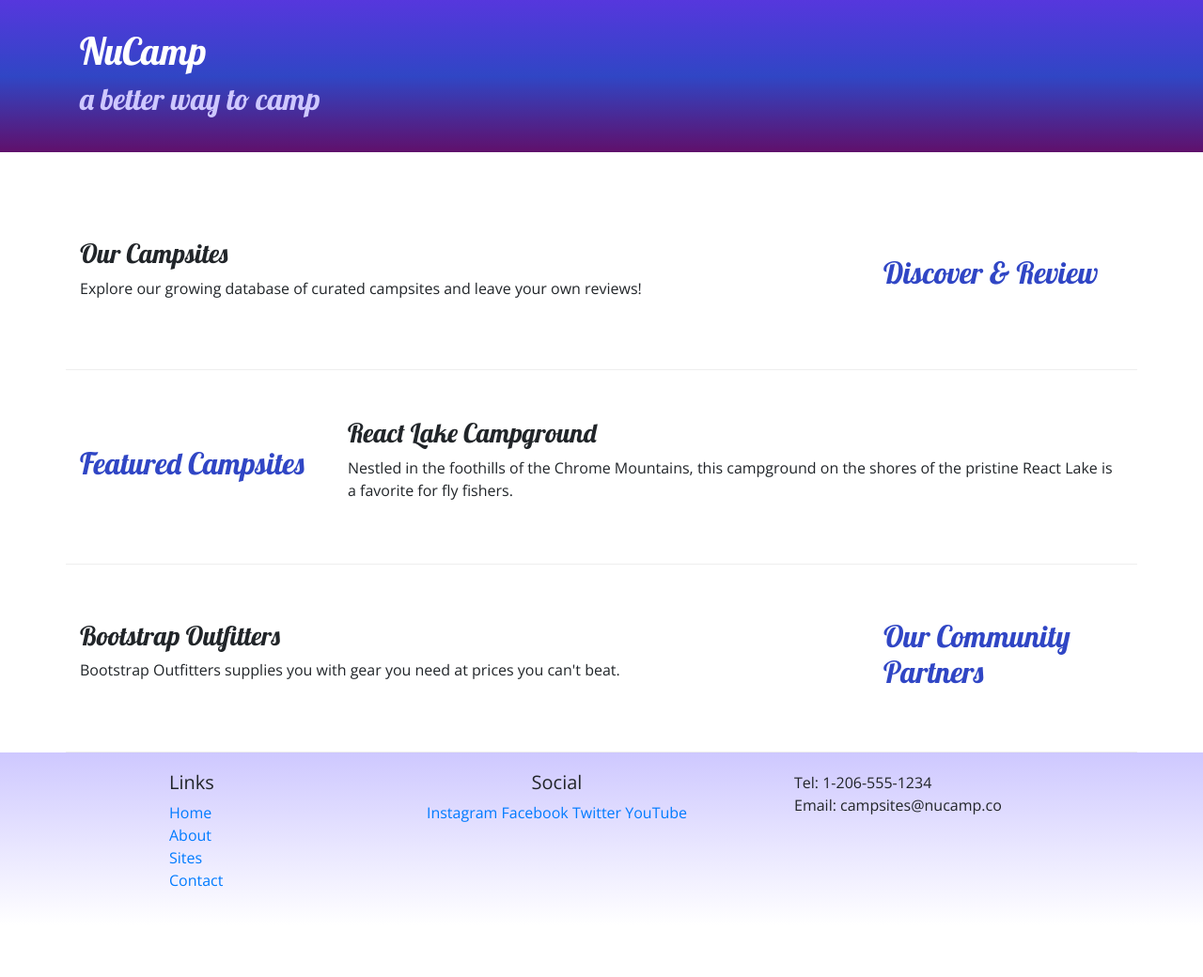
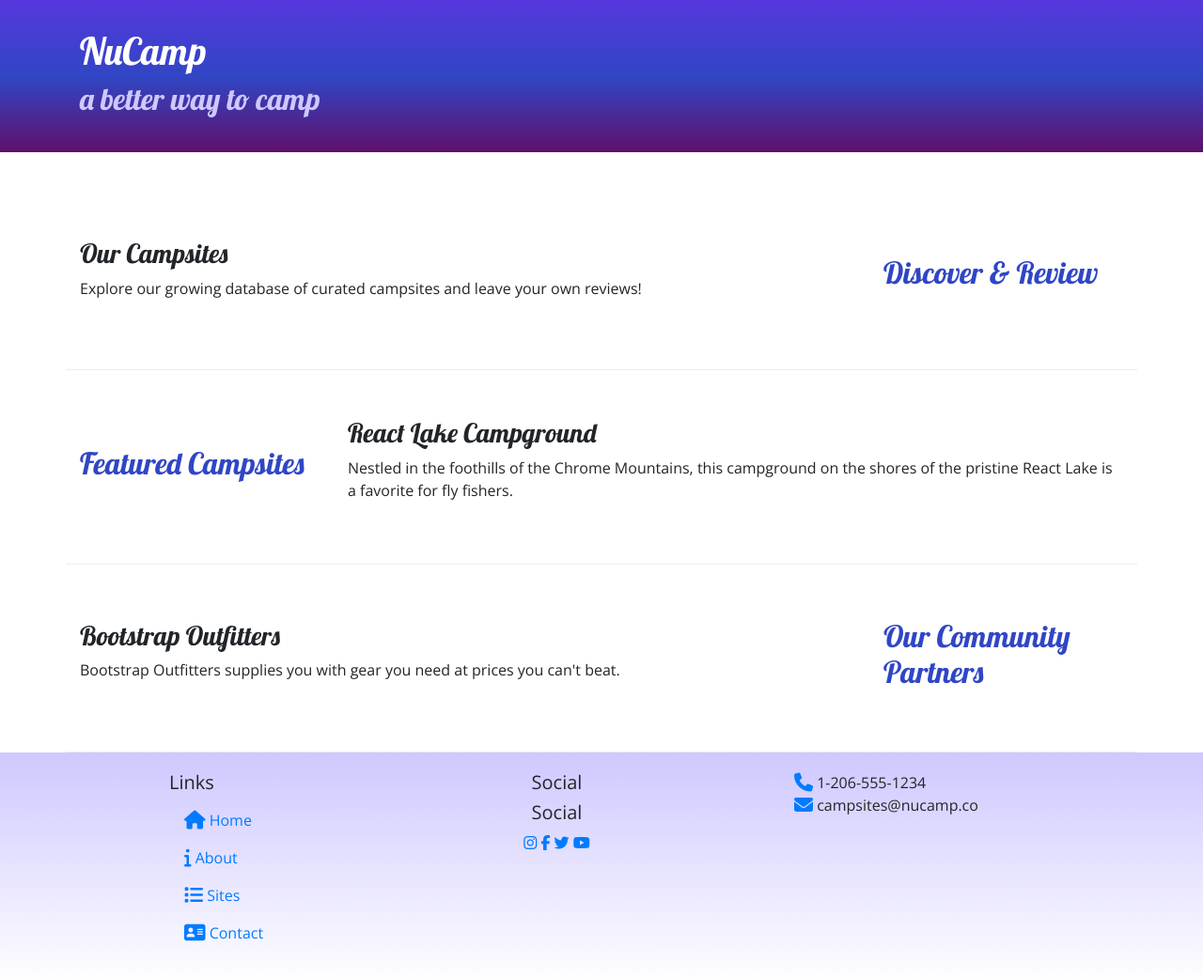
Before and after one commit to ehoogland/laughing-octo-carnival, a website: page index.html in a window 1280 px wide. Shown: the whole page at 94% size. Before the commit the page ends 985 px from the top, so only its background shows below. Drawn offline with nearby package versions, Linux system fonts and the light colour scheme.

Commit message:
implement icon fonts from the Font-Awesome toolkit; revise links

```diff
--- a/index.html
+++ b/index.html
@@ -5,9 +5,12 @@
         <!-- Required meta tags always come first -->
         <meta charset="utf-8" />
         <meta name="viewport" content="width=device-width, initial-scale=1" />
+
         <!-- Bootstrap CSS -->
         <link rel="stylesheet" href="node_modules/bootstrap/dist/css/bootstrap.min.css" />
-        <!--These always come after the Bootstrap CSS-->
+
+        <!-- Additional CSS must be placed after Bootstrap CSS -->
+        <link rel="stylesheet" href="node_modules/font-awesome/css/font-awesome.min.css" />
         <link rel="stylesheet" href="https://fonts.googleapis.com/css?family=Lobster|Open+Sans" />
         <link rel="stylesheet" href="css/styles.css" />
 
@@ -66,22 +69,23 @@
                     <div class="col-4 col-sm-2 offset-1">
                         <h5>Links</h5>
                         <ul class="list-unstyled">
-                            <li><a href="#">Home</a></li>
-                            <li><a href="aboutus.html">About</a></li>
-                            <li><a href="#">Sites</a></li>
-                            <li><a href="#">Contact</a></li>
+                          <li class="nav-item active"><a class="nav-link" href="#"><i class="fa fa-home fa-lg"></i> Home</a></li>
+                          <li class="nav-item"><a class="nav-link" href="aboutus.html"><i class="fa fa-info fa-lg"></i> About</a></li>
+                          <li class="nav-item"><a class="nav-link" href="#"><i class="fa fa-list fa-lg"></i> Sites</a></li>
+                          <li class="nav-item"><a class="nav-link" href="#"><i class="fa fa-address-card fa-lg"></i> Contact</a></li>
                         </ul>
                     </div class>
                     <div class="col-6 col-sm-5 text-center">
                             <h5>Social</h5>
-                            <a href="http://instagram.com/">Instagram</a>
-                            <a href="http://facebook.com/">Facebook</a>
-                            <a href="http://twitter.com/">Twitter</a>
-                            <a href="http://youtube.com/">YouTube</a>
+                            <h5>Social</h5>
+                            <a href="http://instagram.com/"><i class="fa fa-instagram"></i></a>
+                            <a href="http://facebook.com/"><i class="fa fa-facebook"></i></a>
+                            <a href="http://twitter.com/"><i class="fa fa-twitter"></i></a>
+                            <a href="http://youtube.com/"><i class="fa fa-youtube"></i></a>
                         </div>
                     <div class="col-sm-4">
-                        Tel: 1-206-555-1234<br />
-                        Email: campsites@nucamp.co
+                        <i class="fa fa-phone fa-lg text-primary"></i> 1-206-555-1234<br />
+                        <i class="fa fa-envelope fa-lg text-primary"></i> campsites@nucamp.co
                     </div>
                 </div><!--end row-->
             </div><!--end container-->
```
Also changed, not shown: aboutus.html (+7 -6 lines).
